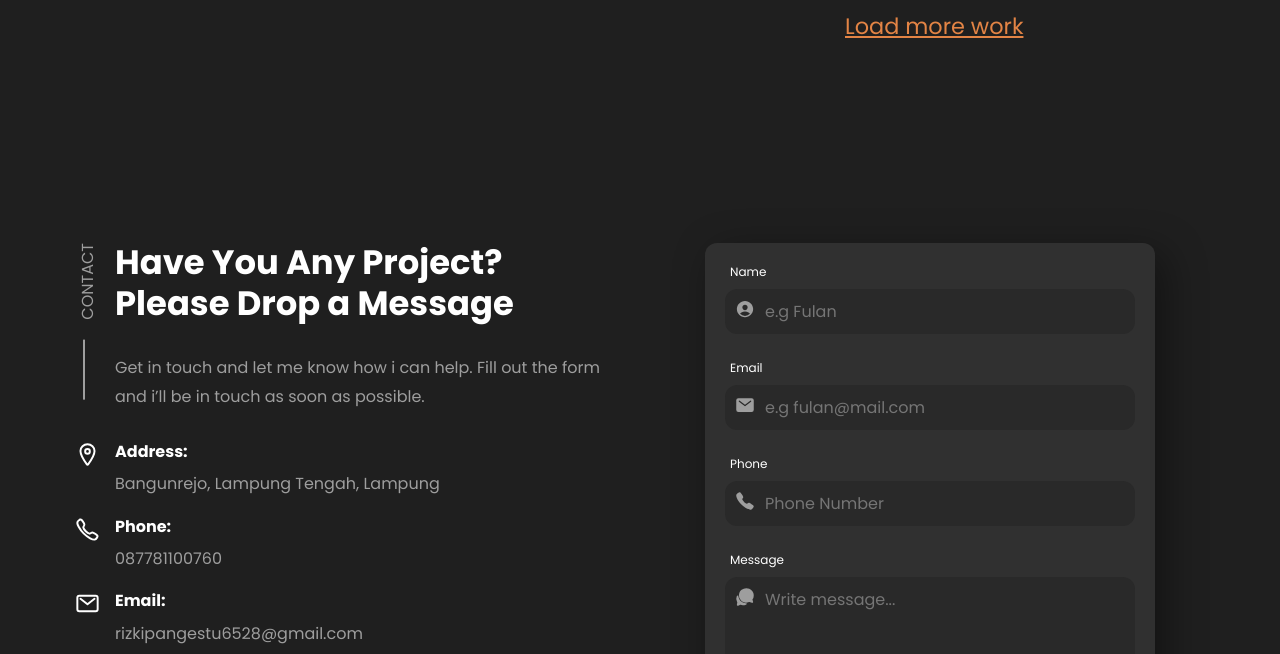
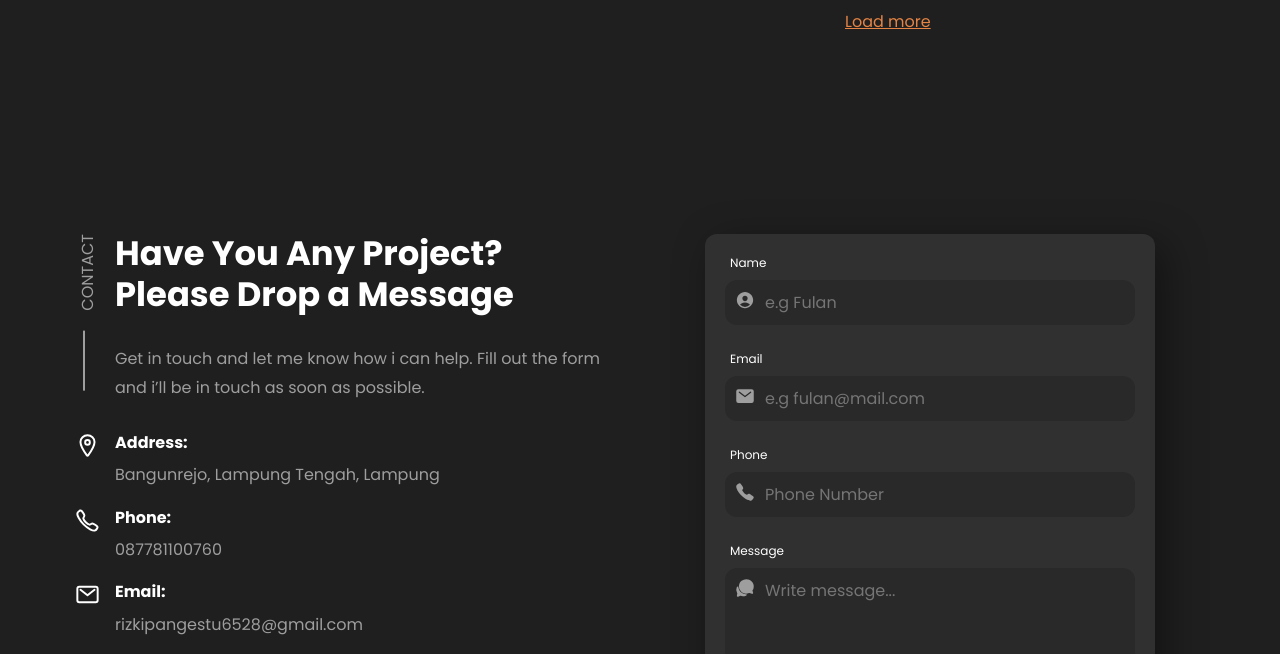
Before and after one commit to rizkipgt/Portfolio-Utama, a plain HTML site: page index.html in a window 1280 px wide. Shown: the part 4789-5443 px from the top of the page. Drawn offline with nearby package versions, Linux system fonts and the light colour scheme; a web font is replaced by a local one.

Commit message:
add updete load more

```diff
--- a/assets/css/style.css
+++ b/assets/css/style.css
@@ -810,7 +810,7 @@ main {
 }
 
 .load-more {
-  font-size: var(--fs-4);
+  font-size: var(--fs-5);
   color: var(--raw-seinna);
   text-decoration: underline;
   margin-inline: auto;
--- a/index.html
+++ b/index.html
@@ -913,7 +913,7 @@
 
             <li>
               <a href = "https://drive.google.com/drive/folders/1AH_A9F6tuR5aS_ga5pQXcWULLizLW7kt?usp=sharing"
-              <button class="load-more">Load more work</button>
+              <button class="load-more">Load more</button>
             </a>
               </li>
             </li>
```
